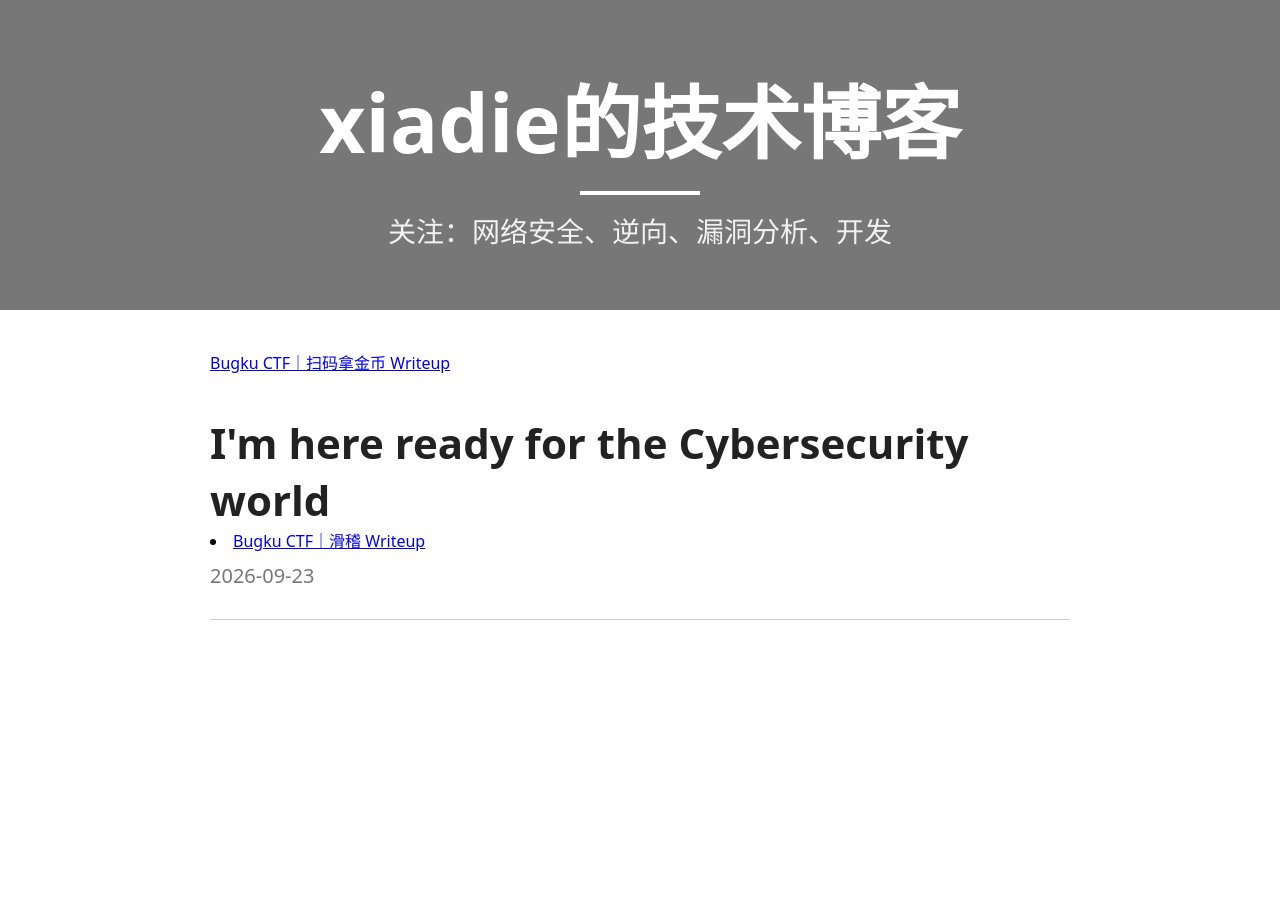
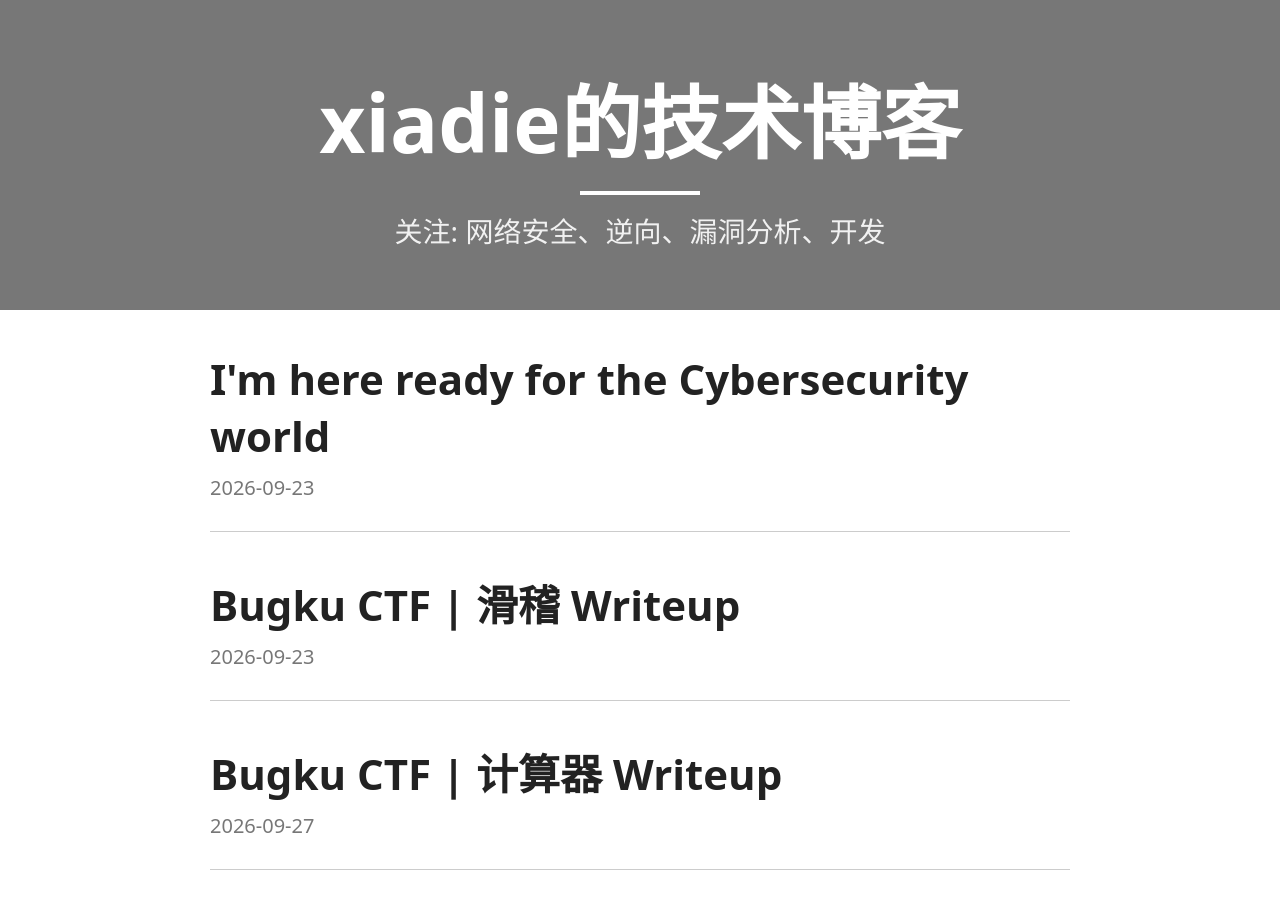
Before and after one commit to xiadie174/xiadie-s-, a Jekyll site: the page index.html, which Jekyll copies as it is, in a window 1280 px wide. Built offline with Jekyll 4.4.1, drawn with Linux system fonts in a browser that asks for light colours.

Commit message:
Update index.html

```diff
--- a/index.html
+++ b/index.html
@@ -24,7 +24,7 @@
             text-decoration:none;
             display:block;
             cursor:pointer;
-            pointer-events:auto; /* 强制开启点击 */
+            pointer-events:auto;
         }
         .post-title:hover{
             color:#555;
@@ -36,15 +36,20 @@
     <div class="header-banner">
         <h1>xiadie的技术博客</h1>
         <div class="divider"></div>
-        <div class="header-desc">关注：网络安全、逆向、漏洞分析、开发</div>
+        <div class="header-desc">关注: 网络安全、逆向、漏洞分析、开发</div>
     </div>
     <div class="container">
-     <p><a href=" ">Bugku CTF｜扫码拿金币 Writeup</a ></p >
         <div class="post-item">
-            <!-- 用完整绝对链接，保证一定能跳转 -->
             <a class="post-title" href=" ">I'm here ready for the Cybersecurity world</a >
-            <li><a href=" ">Bugku CTF｜滑稽 Writeup</a ></li>
             <div class="post-date">2026-09-23</div>
+        </div>
+        <div class="post-item">
+            <a class="post-title" href="posts/post2.html">Bugku CTF | 滑稽 Writeup</a >
+            <div class="post-date">2026-09-23</div>
+        </div>
+        <div class="post-item">
+            <a class="post-title" href="posts/post3.html">Bugku CTF | 计算器 Writeup</a >
+            <div class="post-date">2026-09-27</div>
         </div>
     </div>
 </body>
```
